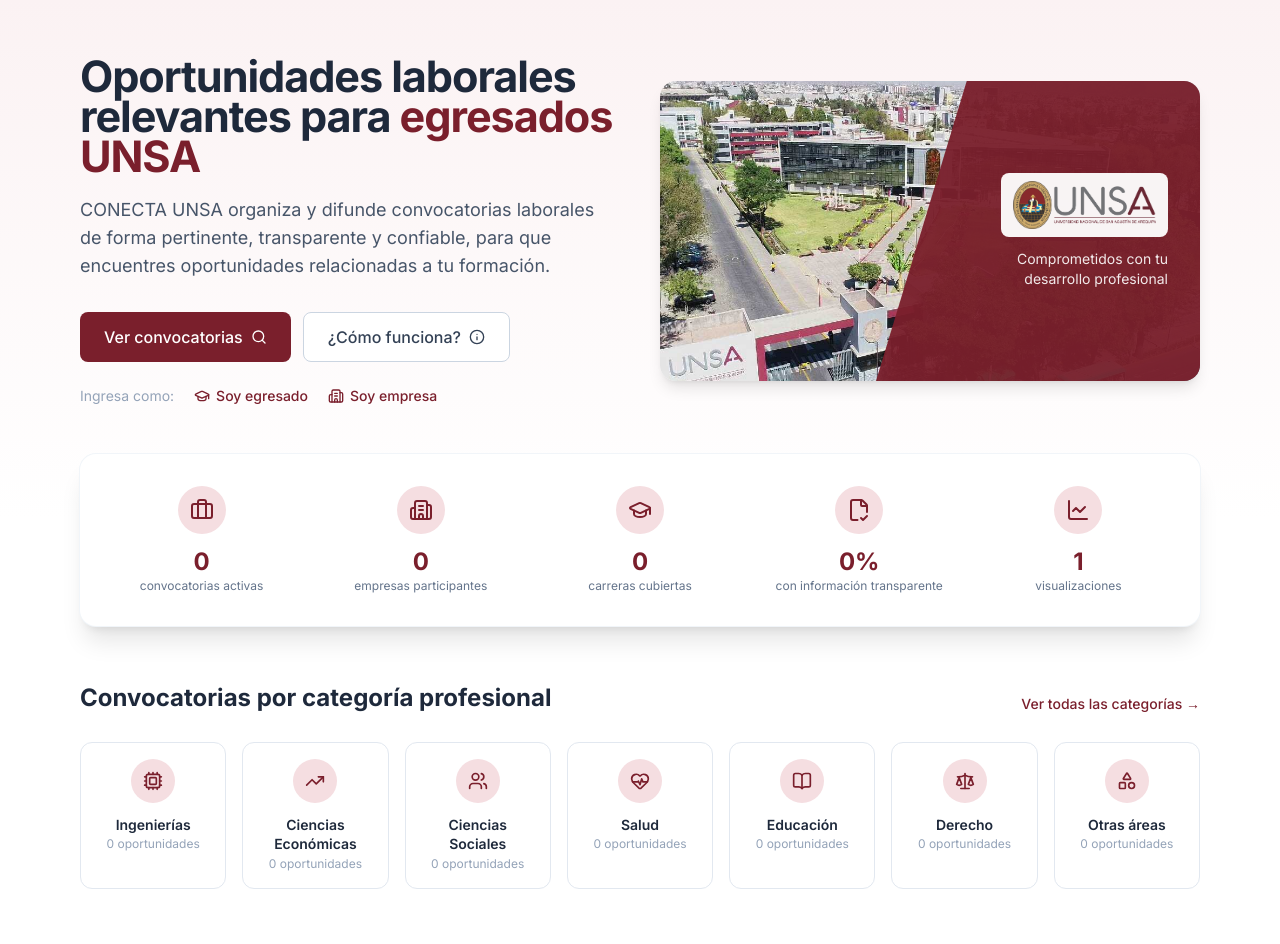
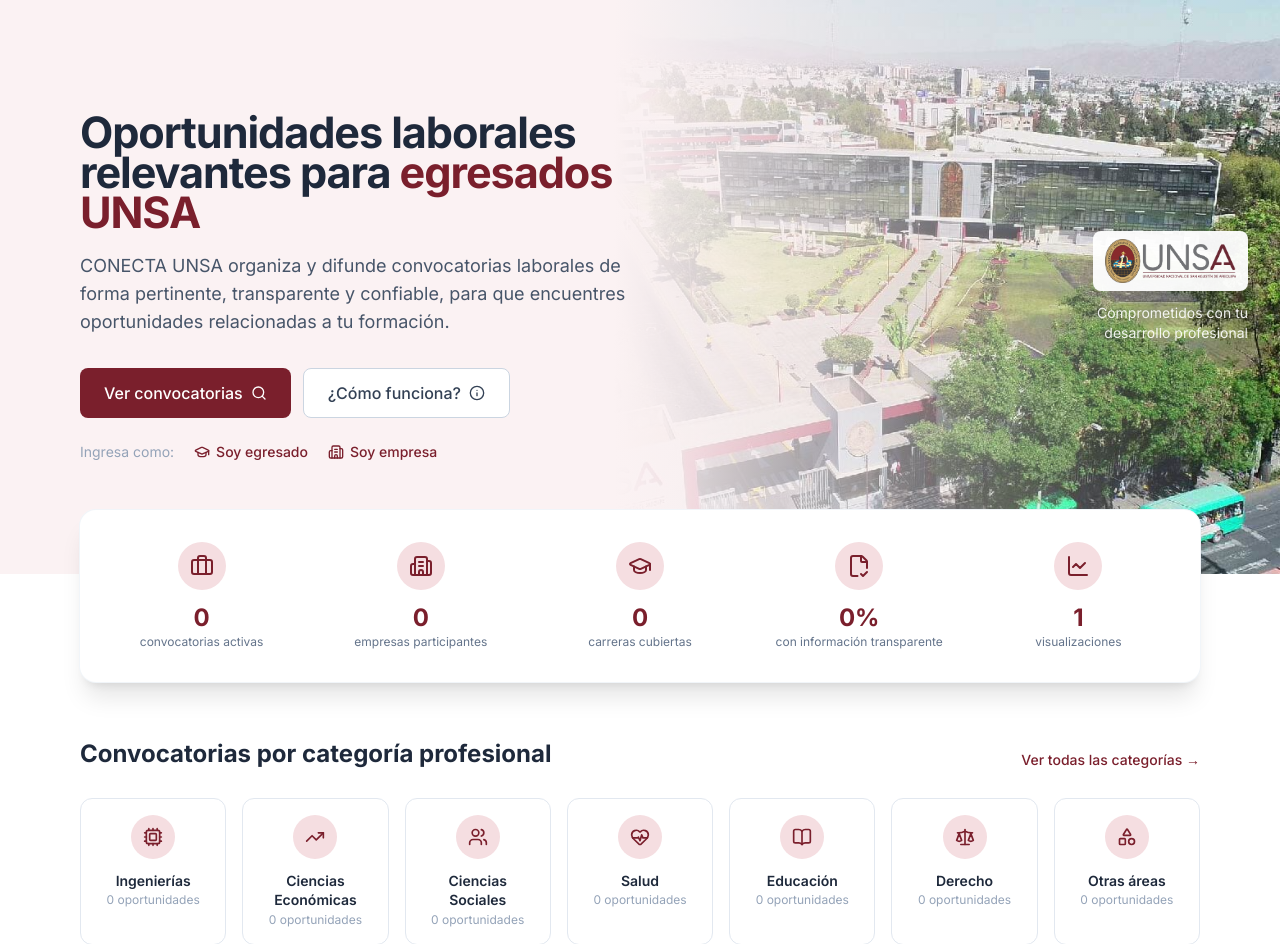
Before and after one commit to Cristhianepcc/conecta-unsa, a Django app: page / in a window 1280 px wide. Shown: the part 65-1009 px from the top of the page. Run offline with Django 5.2, Linux system fonts and the light colour scheme; tables that the repository leaves empty hold one stand-in row (values such as "Sample post"); some libraries are stand-ins or nearby versions.

Commit message:
style(landing): hero con foto de fondo a sangre (sin caja), fundida con el fondo + cuna granate

```diff
--- a/apps/core/templates/core/home.html
+++ b/apps/core/templates/core/home.html
@@ -4,10 +4,25 @@
 {% block title %}CONECTA UNSA — Oportunidades relevantes para egresados{% endblock %}
 
 {% block content %}
-<!-- ===== HERO ===== -->
-<section class="relative bg-gradient-to-b from-granate-50 to-white overflow-hidden">
-  <div class="max-w-6xl mx-auto px-4 pt-14 pb-28 grid lg:grid-cols-2 gap-10 items-center">
-    <div>
+<!-- ===== HERO (imagen de fondo a sangre) ===== -->
+<section class="relative bg-granate-50 overflow-hidden">
+  <!-- Foto del campus como fondo, full-bleed en la mitad derecha -->
+  <div class="hidden lg:block absolute inset-y-0 right-0 w-[52%]" aria-hidden="true">
+    <img src="{% static 'img/landing-pabello.jpg' %}" alt="" class="absolute inset-0 h-full w-full object-cover">
+    <!-- Funde el borde izquierdo de la foto con el fondo (sin "caja") -->
+    <div class="absolute inset-0 bg-gradient-to-r from-granate-50 via-granate-50/40 to-transparent"></div>
+    <!-- Cuña granate diagonal con el escudo + claim -->
+    <div class="absolute inset-y-0 right-0 w-[62%] bg-granate-700/92 text-white px-8 flex flex-col items-end justify-center text-right"
+         style="clip-path: polygon(34% 0, 100% 0, 100% 100%, 0% 100%);">
+      <span class="inline-flex items-center bg-white/95 rounded-lg px-3 py-2">
+        <img src="{% static 'img/LOGO_UNSA.png' %}" alt="UNSA" class="h-11 w-auto">
+      </span>
+      <p class="mt-3 text-white/90 text-sm max-w-[12rem]">Comprometidos con tu desarrollo profesional</p>
+    </div>
+  </div>
+
+  <div class="relative max-w-6xl mx-auto px-4 py-20 lg:py-28">
+    <div class="lg:max-w-[50%]">
       <h1 class="text-3xl sm:text-4xl lg:text-[2.7rem] font-bold tracking-tight text-slate-800 leading-[1.12]">
         Oportunidades laborales relevantes para
         <span class="text-granate-700">egresados UNSA</span>
@@ -36,22 +51,6 @@
         <a href="{% url 'empresas:registro' %}" class="inline-flex items-center gap-1.5 font-medium text-granate-700 hover:underline">
           <i data-lucide="building-2" class="w-4 h-4"></i> Soy empresa
         </a>
-      </div>
-    </div>
-
-    <!-- Hero visual: foto del campus + panel granate diagonal con sello UNSA -->
-    <div class="relative rounded-2xl overflow-hidden shadow-lg min-h-[300px]">
-      <!-- Foto aérea del campus UNSA (alta resolución). -->
-      <img src="{% static 'img/landing-pabello.jpg' %}" alt="Campus de la UNSA, Arequipa"
-           class="absolute inset-0 h-full w-full object-cover">
-
-      <!-- Panel granate diagonal (esquina superior derecha) con el escudo + claim -->
-      <div class="absolute top-0 right-0 h-full w-3/5 bg-granate-700/95 text-white p-8 flex flex-col items-end justify-center text-right"
-           style="clip-path: polygon(28% 0, 100% 0, 100% 100%, 0% 100%);">
-        <span class="inline-flex items-center bg-white/95 rounded-lg px-3 py-2">
-          <img src="{% static 'img/LOGO_UNSA.png' %}" alt="UNSA" class="h-12 w-auto">
-        </span>
-        <p class="mt-3 text-white/90 text-sm max-w-[12rem]">Comprometidos con tu desarrollo profesional</p>
       </div>
     </div>
   </div>
```
